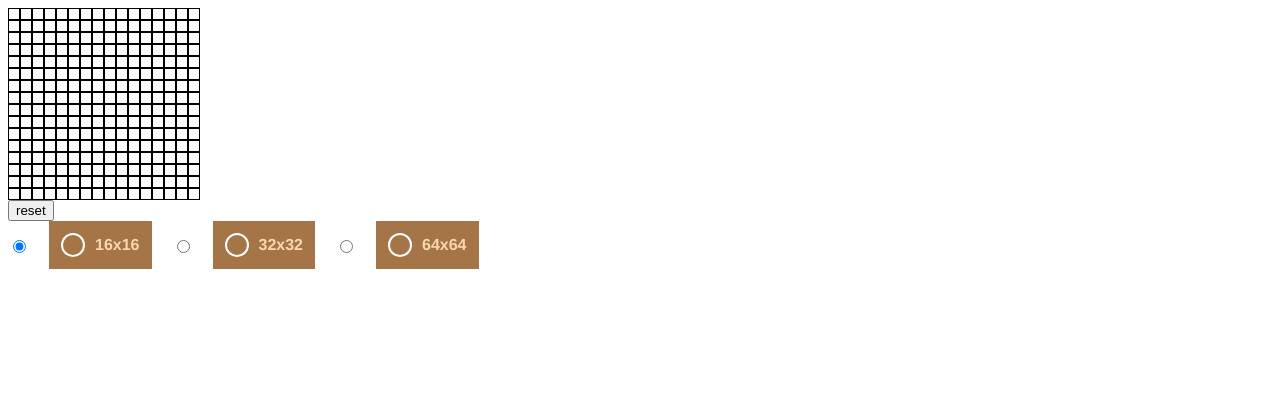
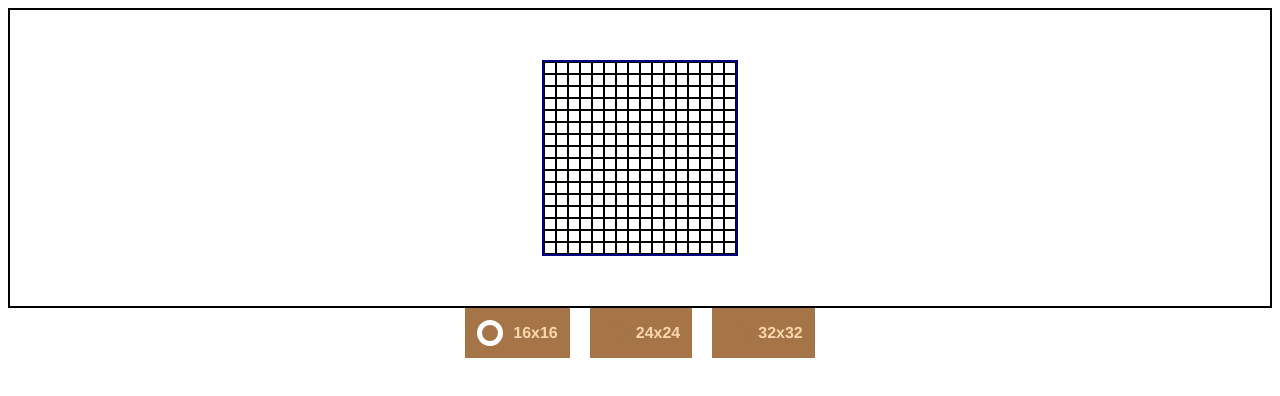
Before and after one commit to kenhardika/etch-a-sketch, a plain HTML site: page index.html in a window 1280 px wide. Drawn offline with Linux system fonts and the light colour scheme.

Commit message:
centered and add outlines

```diff
--- a/index.html
+++ b/index.html
@@ -13,16 +13,16 @@
 <div class="canvas">
 
 </div>
-<button id="resetButton"> reset </button> <br>
+<!-- <button id="resetButton"> reset </button> <br> -->
 <div class="setScale">
         <input type="radio" name="sizeSlider" id="val1" value="16" checked required>
         <label class="labelScale" for="val1"> 16x16 </label>
 
-        <input type="radio" name="sizeSlider" id="val2" value="32" required>
-        <label class="labelScale" for="val2" > 32x32 </label>
+        <input type="radio" name="sizeSlider" id="val2" value="24" required>
+        <label class="labelScale" for="val2" > 24x24 </label>
 
-        <input type="radio" name="sizeSlider" id="val3" value="64" required>
-        <label class="labelScale" for="val3"> 64x64 </label>
+        <input type="radio" name="sizeSlider" id="val3" value="32" required>
+        <label class="labelScale" for="val3"> 32x32 </label>
 </div>
 <div class="sizeSlider-pos"> </div>
 </body>
--- a/script.js
+++ b/script.js
@@ -7,6 +7,8 @@ const resetButton = document.getElementById('resetButton');
 //const clickLabel = document.querySelectorAll('input');
 // create block as div,
 layer.classList.add('layerCanvas');
+
+
 
 canvasSize(16);
 
--- a/style.css
+++ b/style.css
@@ -1,7 +1,17 @@
+.canvas {
+    display: flex;
+    align-items: center;
+    justify-content: center;
+    padding: 50px;
+    border: 2px solid black;
+}
+
+
 .layerCanvas {
     display: grid;
     /* grid-template-columns: repeat(16, 12px); */
     box-sizing: border-box;
+    border: 2px solid navy;
 }
 
 .colrow:hover {
@@ -15,9 +25,14 @@
     gap: 20px;
 }
 
-/* input[name ="sizeSlider"] {
+input[name ="sizeSlider"] {
     display: none;
-} */
+}
+
+.setScale{
+    display: flex;
+    justify-content: center;
+}
 
 .labelScale{
     display: flex;
@@ -31,12 +46,21 @@
 }
 
 .labelScale:before{
-    display: flex;
     content: "";
     height: 20px;
     width: 20px;
-    border: 2px solid white;
-    color: #fcd7ad;
+    border: 2px solid #a57548;
     border-radius: 50%;
     margin-right: 10px;
 }
+
+input[name ='sizeSlider']:checked + .labelScale{
+ background-color: #a57548;
+}
+
+input[name ='sizeSlider']:checked + .labelScale:before{
+    height: 16px;
+    width: 16px;
+    border: 5px solid white;
+    background-color: #a57548;
+   }
```
